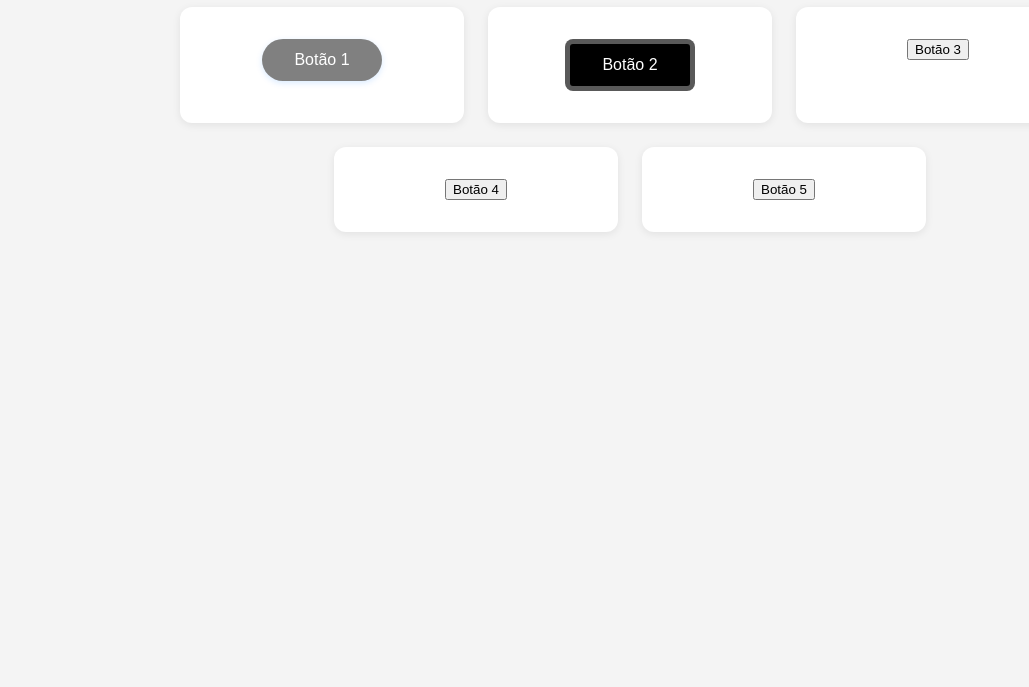
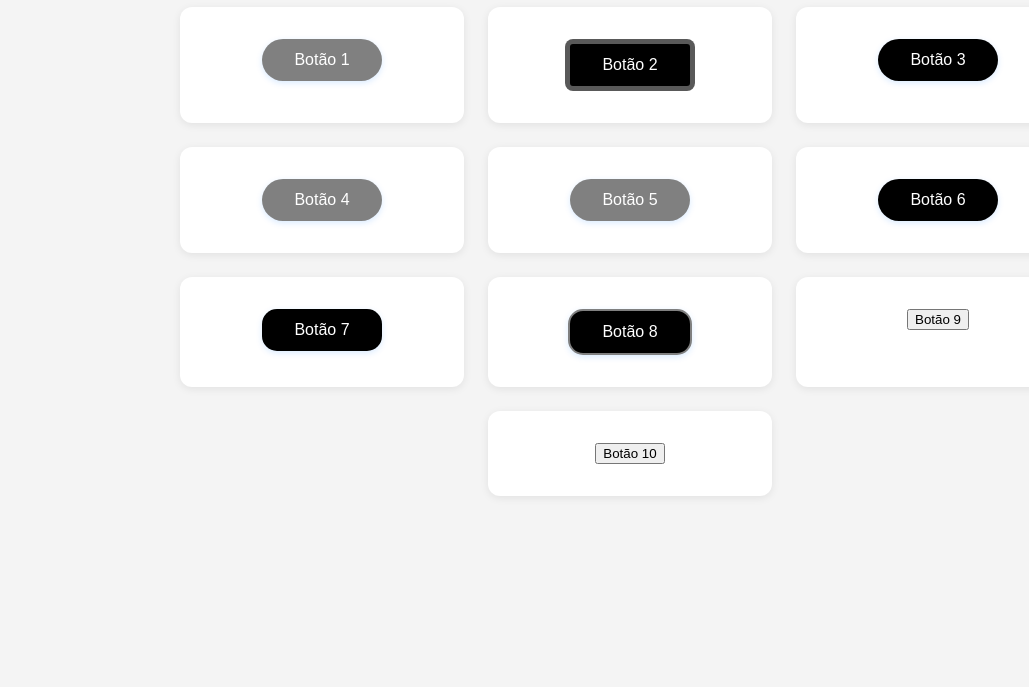
Before and after one commit to Alves404/Buttons-Persolized-by-Alves, a plain HTML site: page index.html in a window 1280 px wide. Shown: the part 113-800 px from the top of the page, without its empty margins (10-1039 px from the left). Drawn offline with Linux system fonts and the light colour scheme.

Commit message:
Atualização adicionado os botões 1.2

```diff
--- a/buttons css/btn3.css
+++ b/buttons css/btn3.css
@@ -0,0 +1,43 @@
+      #btn3 {
+            background: rgb(0, 0, 0);
+            color: #fff;
+            border: none;
+            border-radius: 50px;
+            padding: 12px 32px;
+            font-size: 1rem;
+            cursor: pointer;
+            transition: transform 0.2s;
+            box-shadow: 0 2px 6px rgba(0, 123, 255, 0.15);
+
+        }
+        #btn3:hover {
+            background: black;
+            transform: translateY(-2px) scale(1.04);
+            box-shadow: 0 0 0 4px #19dcea, 0 2px 6px rgba(0, 123, 255, 0.15);
+            /* Animação na borda usando box-shadow */
+            animation: border-color-change 5s infinite alternate;
+        }
+        /* Animação na borda usando box-shadow para efeito RGB adicione mais caso queria mais cores */
+        @keyframes border-color-change {
+            0% {
+                box-shadow: 0 0 0 4px #ff0000, 0 2px 6px rgba(0, 123, 255, 0.15); /* Vermelho */
+            }
+            16% {
+                box-shadow: 0 0 0 4px #ff9900, 0 2px 6px rgba(0, 123, 255, 0.15); /* Laranja */
+            }
+            33% {
+                box-shadow: 0 0 0 4px #ffff00, 0 2px 6px rgba(0, 123, 255, 0.15); /* Amarelo */
+            }
+            50% {
+                box-shadow: 0 0 0 4px #00ff00, 0 2px 6px rgba(0, 123, 255, 0.15); /* Verde */
+            }
+            66% {
+                box-shadow: 0 0 0 4px #00ffff, 0 2px 6px rgba(0, 123, 255, 0.15); /* Ciano */
+            }
+            83% {
+                box-shadow: 0 0 0 4px #0000ff, 0 2px 6px rgba(0, 123, 255, 0.15); /* Azul */
+            }
+            100% {
+                box-shadow: 0 0 0 4px #ff00ff, 0 2px 6px rgba(0, 123, 255, 0.15); /* Magenta */
+            }
+        }
--- a/buttons css/btn4.css
+++ b/buttons css/btn4.css
@@ -0,0 +1,21 @@
+      #btn4 {
+            background: grey;
+            color: #fff;
+            border: none;
+            border-radius: 50px;
+            padding: 12px 32px;
+            font-size: 1rem;
+            cursor: pointer;
+            transition: background 0.3s, transform 0.2s;
+            box-shadow: 0 2px 6px rgba(0, 123, 255, 0.15);
+            animation: ping 1s ease-out infinite;
+
+        }
+
+        #btn4:hover {
+            background: #555;
+            transform: translateY(-2px) scale(1.04);
+            animation: jello-vertical 0.9s ease-in-out infinite;
+        }
+        /* Animação de Jello Vertical que da o efeito de apertando o botão */
+        @-webkit-keyframes jello-vertical{0%{-webkit-transform:scale3d(1,1,1);transform:scale3d(1,1,1)}30%{-webkit-transform:scale3d(.75,1.25,1);transform:scale3d(.75,1.25,1)}40%{-webkit-transform:scale3d(1.25,.75,1);transform:scale3d(1.25,.75,1)}50%{-webkit-transform:scale3d(.85,1.15,1);transform:scale3d(.85,1.15,1)}65%{-webkit-transform:scale3d(1.05,.95,1);transform:scale3d(1.05,.95,1)}75%{-webkit-transform:scale3d(.95,1.05,1);transform:scale3d(.95,1.05,1)}100%{-webkit-transform:scale3d(1,1,1);transform:scale3d(1,1,1)}}@keyframes jello-vertical{0%{-webkit-transform:scale3d(1,1,1);transform:scale3d(1,1,1)}30%{-webkit-transform:scale3d(.75,1.25,1);transform:scale3d(.75,1.25,1)}40%{-webkit-transform:scale3d(1.25,.75,1);transform:scale3d(1.25,.75,1)}50%{-webkit-transform:scale3d(.85,1.15,1);transform:scale3d(.85,1.15,1)}65%{-webkit-transform:scale3d(1.05,.95,1);transform:scale3d(1.05,.95,1)}75%{-webkit-transform:scale3d(.95,1.05,1);transform:scale3d(.95,1.05,1)}100%{-webkit-transform:scale3d(1,1,1);transform:scale3d(1,1,1)} }
--- a/buttons css/btn5.css
+++ b/buttons css/btn5.css
@@ -0,0 +1,19 @@
+      #btn5 {
+            background: grey;
+            color: #fff;
+            border: none;
+            border-radius: 50px;
+            padding: 12px 32px;
+            font-size: 1rem;
+            cursor: pointer;
+            transition: background 0.3s, transform 0.2s;
+            box-shadow: 0 2px 6px rgba(0, 123, 255, 0.15);
+        }
+
+        #btn5:hover {
+            background: #555;
+            transform: translateY(-2px) scale(1.04);
+            animation: jello-horizontal 0.9s ease-in-out infinite;
+        }
+/* Animação de Jello horizontal que da o efeito de esticando o botão */
+@-webkit-keyframes jello-horizontal{0%{-webkit-transform:scale3d(1,1,1);transform:scale3d(1,1,1)}30%{-webkit-transform:scale3d(1.25,.75,1);transform:scale3d(1.25,.75,1)}40%{-webkit-transform:scale3d(.75,1.25,1);transform:scale3d(.75,1.25,1)}50%{-webkit-transform:scale3d(1.15,.85,1);transform:scale3d(1.15,.85,1)}65%{-webkit-transform:scale3d(.95,1.05,1);transform:scale3d(.95,1.05,1)}75%{-webkit-transform:scale3d(1.05,.95,1);transform:scale3d(1.05,.95,1)}100%{-webkit-transform:scale3d(1,1,1);transform:scale3d(1,1,1)}}@keyframes jello-horizontal{0%{-webkit-transform:scale3d(1,1,1);transform:scale3d(1,1,1)}30%{-webkit-transform:scale3d(1.25,.75,1);transform:scale3d(1.25,.75,1)}40%{-webkit-transform:scale3d(.75,1.25,1);transform:scale3d(.75,1.25,1)}50%{-webkit-transform:scale3d(1.15,.85,1);transform:scale3d(1.15,.85,1)}65%{-webkit-transform:scale3d(.95,1.05,1);transform:scale3d(.95,1.05,1)}75%{-webkit-transform:scale3d(1.05,.95,1);transform:scale3d(1.05,.95,1)}100%{-webkit-transform:scale3d(1,1,1);transform:scale3d(1,1,1)}}
--- /dev/null
+++ b/buttons css/btn6.css
@@ -0,0 +1,21 @@
+      #btn6 {
+            background: black;
+            color: #fff;
+            border: none;
+            border-radius: 50px;
+            padding: 12px 32px;
+            font-size: 1rem;
+            cursor: pointer;
+            transition: background 0.3s, transform 0.2s;
+            box-shadow: 0 2px 6px rgba(0, 123, 255, 0.15);
+        }
+
+        #btn6:hover {
+            background: black;
+            animation: vibrate-1 0.3s  infinite;
+        }
+
+        /* O vibrate-1 e responsável por criar a
+        animação de vibração em hover, entretando pode usar normalmente para fazer com oque
+         o botão chame atenção do user */
+@-webkit-keyframes vibrate-1{0%{-webkit-transform:translate(0);transform:translate(0)}20%{-webkit-transform:translate(-2px,2px);transform:translate(-2px,2px)}40%{-webkit-transform:translate(-2px,-2px);transform:translate(-2px,-2px)}60%{-webkit-transform:translate(2px,2px);transform:translate(2px,2px)}80%{-webkit-transform:translate(2px,-2px);transform:translate(2px,-2px)}100%{-webkit-transform:translate(0);transform:translate(0)}}@keyframes vibrate-1{0%{-webkit-transform:translate(0);transform:translate(0)}20%{-webkit-transform:translate(-2px,2px);transform:translate(-2px,2px)}40%{-webkit-transform:translate(-2px,-2px);transform:translate(-2px,-2px)}60%{-webkit-transform:translate(2px,2px);transform:translate(2px,2px)}80%{-webkit-transform:translate(2px,-2px);transform:translate(2px,-2px)}100%{-webkit-transform:translate(0);transform:translate(0)}}
--- /dev/null
+++ b/buttons css/btn7.css
@@ -0,0 +1,19 @@
+      #btn7 {
+            background: black;
+            color: #fff;
+            border: none;
+            border-radius: 15px;
+            padding: 12px 32px;
+            font-size: 1rem;
+            cursor: pointer;
+            box-shadow: 0 2px 6px rgba(0, 123, 255, 0.15);
+        }
+        #btn7:hover {
+            background: black;
+            animation: pulsate-bck 0.6s infinite;
+        }
+
+        /* Animação de pulsar que dá o efeito de pulsação no botão estilo um coração funciona bem em divs animadas,
+        além de destacar o botão durante o hover. */
+
+        @-webkit-keyframes pulsate-bck{0%{-webkit-transform:scale(1);transform:scale(1)}50%{-webkit-transform:scale(.9);transform:scale(.9)}100%{-webkit-transform:scale(1);transform:scale(1)}}@keyframes pulsate-bck{0%{-webkit-transform:scale(1);transform:scale(1)}50%{-webkit-transform:scale(.9);transform:scale(.9)}100%{-webkit-transform:scale(1);transform:scale(1)}}
--- /dev/null
+++ b/buttons css/btn8.css
@@ -0,0 +1,21 @@
+    #btn8 {
+        background: black;
+        color: #fff;
+        border: 2px solid grey; /* Define a border padrão */
+        border-radius: 15px;
+        padding: 12px 32px;
+        font-size: 1rem;
+        cursor: pointer;
+        box-shadow: 0 2px 6px rgba(0, 123, 255, 0.15);
+    }
+    #btn8:hover {
+        box-shadow: 0 8px 24px rgba(0, 123, 255, 0.25);
+        transform: translateY(-6px);
+        transition:
+            box-shadow 0.3s cubic-bezier(.4,2,.6,1),
+            transform 0.3s cubic-bezier(.4,2,.6,1);
+        border: 2px solid #19dcea; /* Muda a cor da borda ao passar o mouse */
+        box-shadow: #00818a 0px 3px 0px 4px ;
+        /* Esse efeito 3d também e uma ilusão que passa despercebida pelo user,
+         e apensar um shadow com um contraste */
+    }
--- a/index.html
+++ b/index.html
@@ -7,7 +7,7 @@
 
 </head>
 <body>
-    <h1>Meus Botões Personalizados by Alves404</h1>
+    <h1>Botões Personalizados by Alves404</h1>
     <div class="container">
         <div class="custom-div">
             <link rel="stylesheet" href="./buttons css/btn1.css">
@@ -29,7 +29,26 @@
             <link rel="stylesheet" href="./buttons css/btn5.css">
             <button id="btn5">Botão 5</button>
         </div>
-        <!-- Adicione mais divs conforme necessário -->
+        <div class="custom-div">
+            <link rel="stylesheet" href="./buttons css/btn6.css">
+            <button id="btn6">Botão 6</button>
+        </div>
+        <div class="custom-div">
+            <link rel="stylesheet" href="./buttons css/btn7.css">
+            <button id="btn7">Botão 7</button>
+        </div>
+        <div class="custom-div">
+            <link rel="stylesheet" href="./buttons css/btn8.css">
+            <button id="btn8">Botão 8</button>
+        </div>
+        <div class="custom-div">
+            <link rel="stylesheet" href="./buttons css/btn9.css">
+            <button id="btn9">Botão 9</button>
+        </div>
+        <div class="custom-div">
+            <link rel="stylesheet" href="./buttons css/btn10.css">
+            <button id="btn10">Botão 10</button>
+        </div>
     </div>
 </body>
 </html>
```
Also changed, not shown: buttons css/btn10.css (added), buttons css/btn9.css (added).
